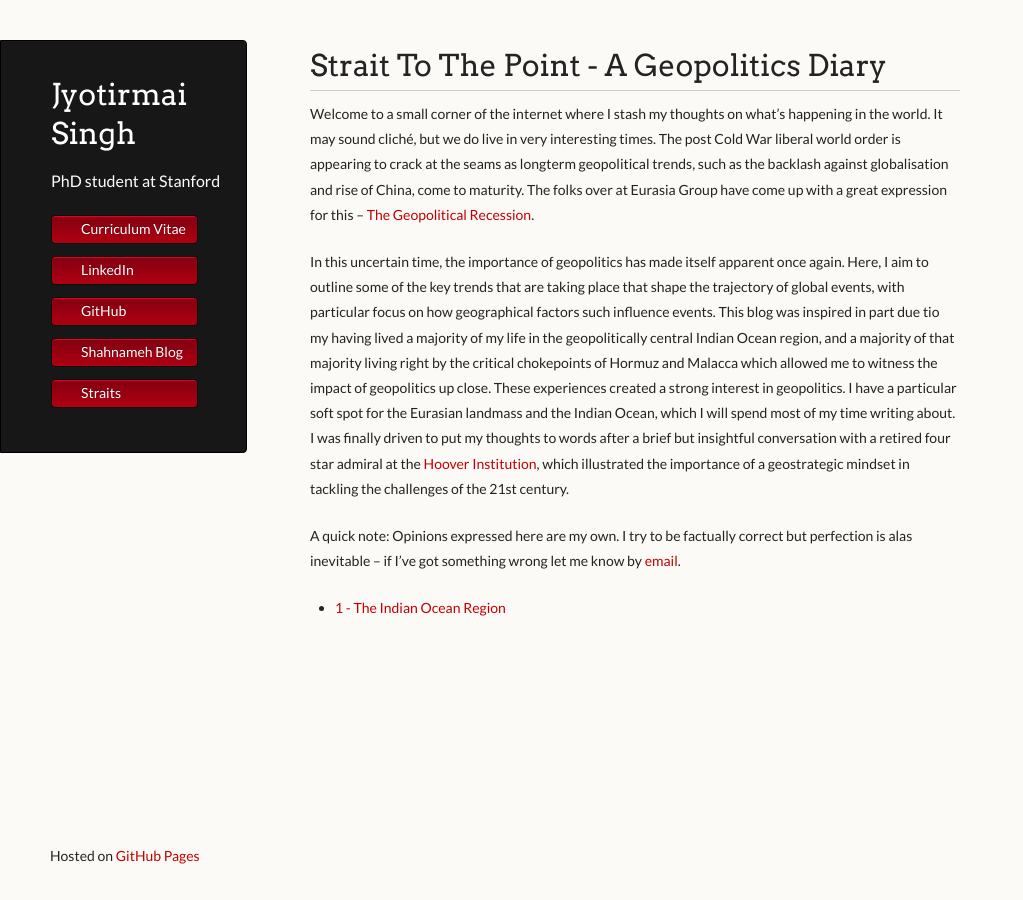
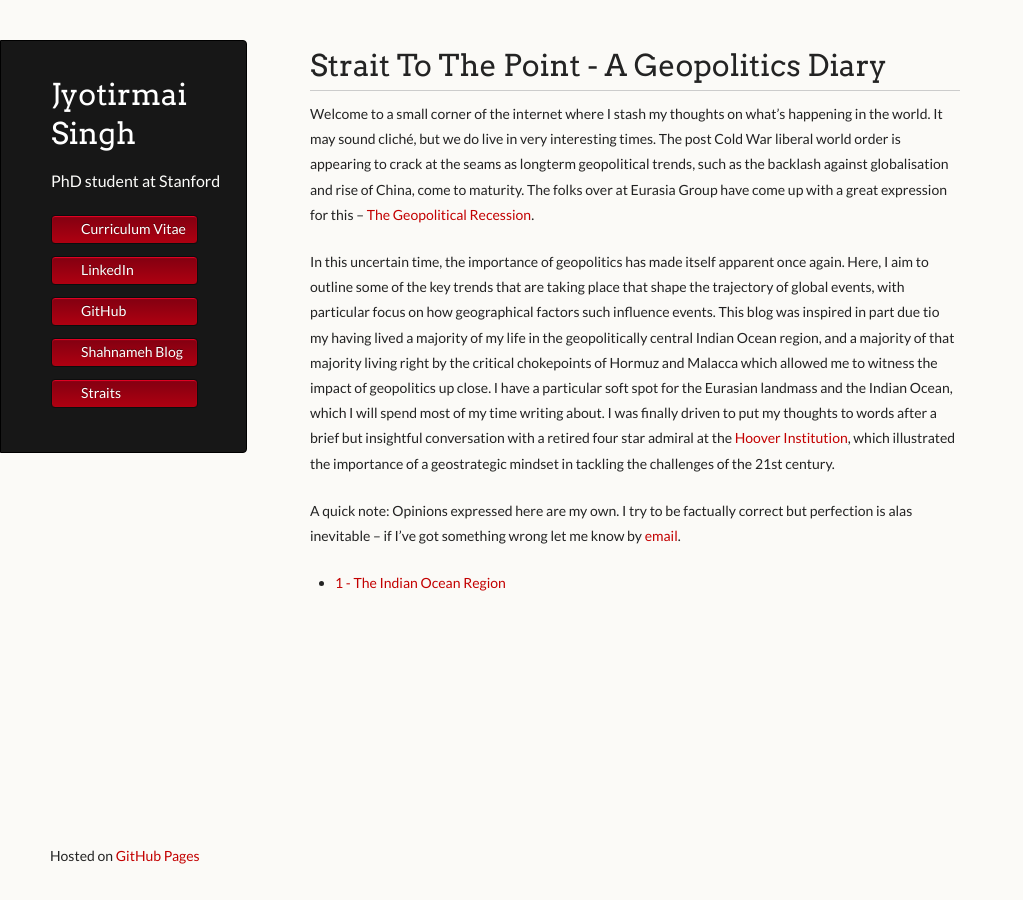
Before and after one commit to joe-singh/joe-singh.github.io, a Jekyll site: the page built from straits.md, in a window 1280 px wide. Shown: the whole page, without its empty margins (0-1023 px from the left). Built offline with Jekyll 4.4.1, drawn with Linux system fonts in a browser that asks for light colours.

Commit message:
update intro

```diff
--- a/straits.md
+++ b/straits.md
@@ -21,7 +21,7 @@ In this uncertain time, the importance of geopolitics has made itself apparent o
 that are taking place that shape the trajectory of global events, with particular focus on how geographical factors such influence
 events. This blog was inspired in part due tio my having lived a majority of my life in the geopolitically central Indian Ocean region, and a
 majority of that majority living right by the critical chokepoints of Hormuz and Malacca which allowed me to witness the impact of
-geopolitics up close. These experiences created a strong interest in geopolitics. I have a particular soft spot for the Eurasian landmass
+geopolitics up close. I have a particular soft spot for the Eurasian landmass
 and the Indian Ocean, which I will spend most of my time writing about. I was finally driven to put my thoughts to words after a brief
 but insightful conversation with a retired four star admiral at the [Hoover Institution](https://www.hoover.org/), which illustrated the importance of a geostrategic mindset
 in tackling the challenges of the 21st century.
```
